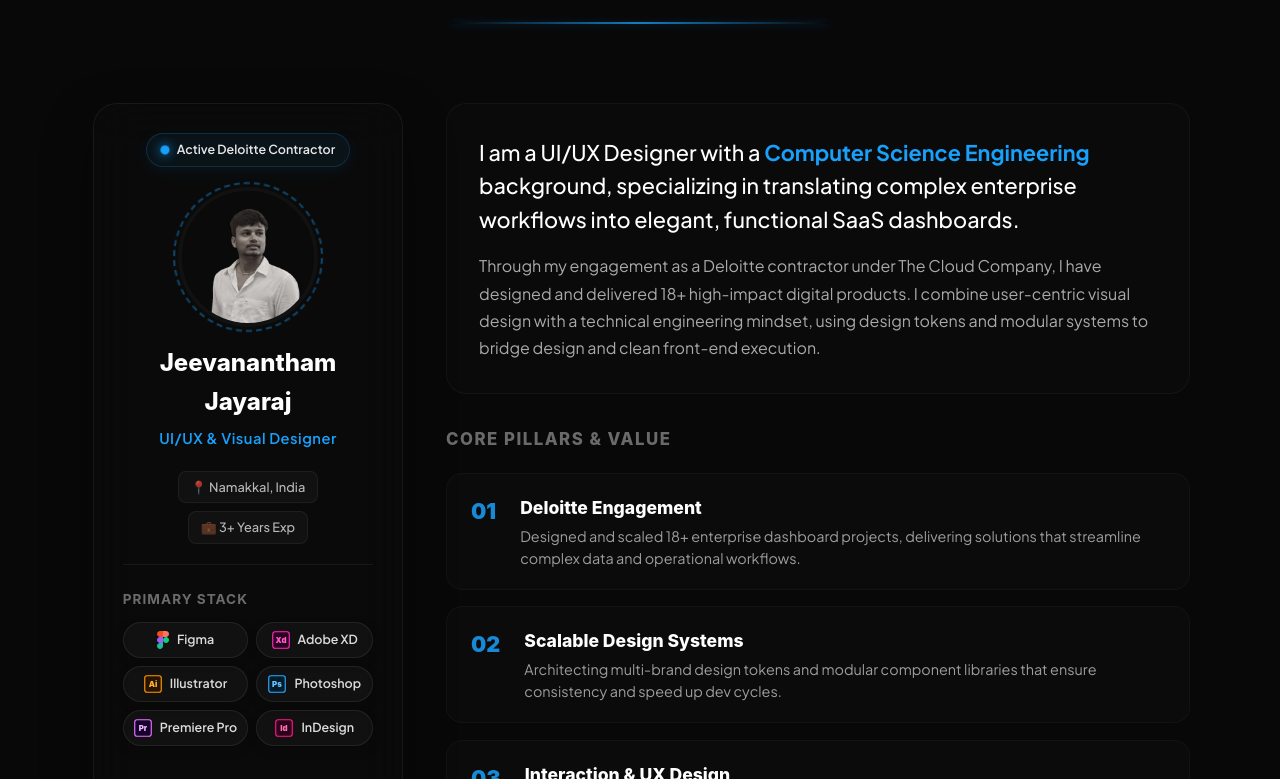
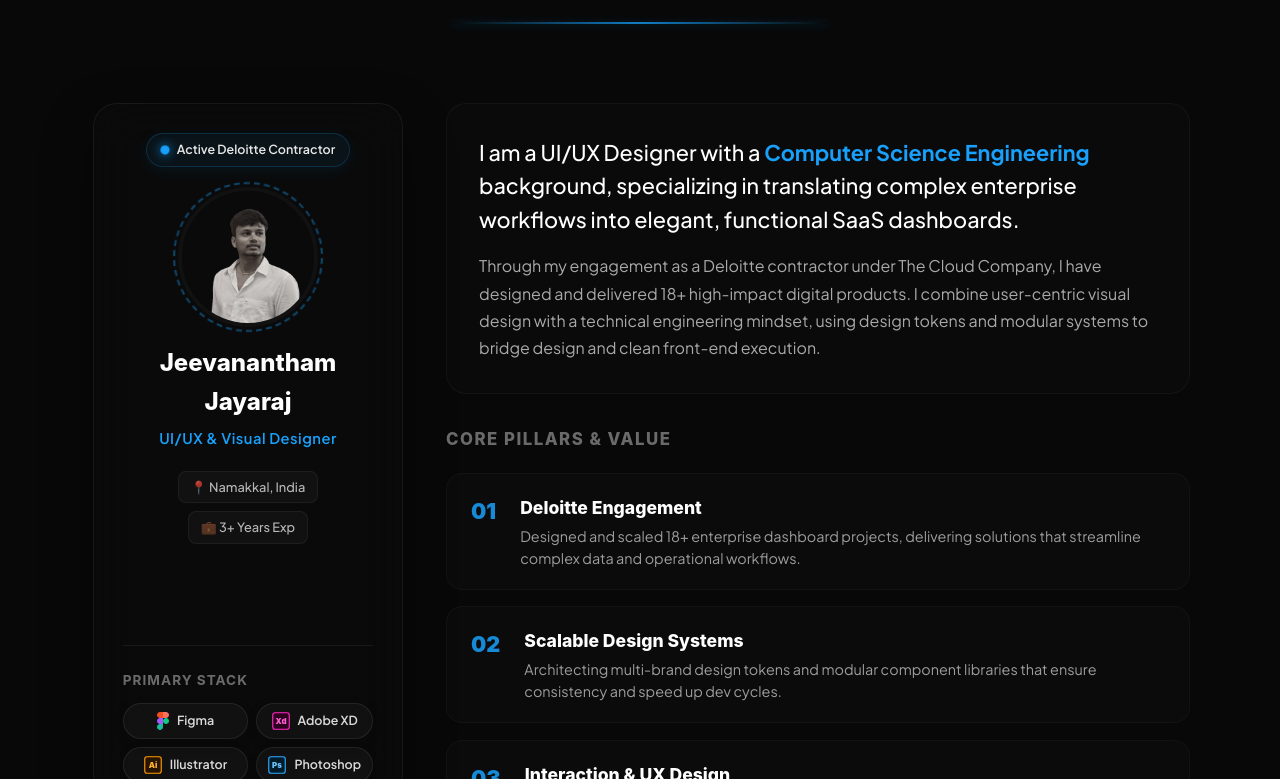
Before and after one commit to Jeeva-2k/portfolio, a React (Vite) app: page / in a window 1280 px wide. Shown: the part 1041-1820 px from the top of the page. Built offline with nearby package versions, Linux system fonts and the light colour scheme; a web font is replaced by a local one.

Commit message:
chore: stretch profile card and use margin-top auto to align skills block to the bottom

```diff
--- a/src/index.css
+++ b/src/index.css
@@ -765,6 +765,7 @@
     max-width: 19.375rem;
     margin: 0 auto;
     box-sizing: border-box;
+    align-self: stretch;
 }
 
 .about-profile-card:hover {
@@ -870,6 +871,7 @@
     width: 100%;
     border-top: 1px solid rgba(255, 255, 255, 0.06);
     padding-top: 1.5rem;
+    margin-top: auto;
     text-align: left;
 }
 
```
Also changed, not shown: 4 other files (tests, documents, lock files or other folders).
